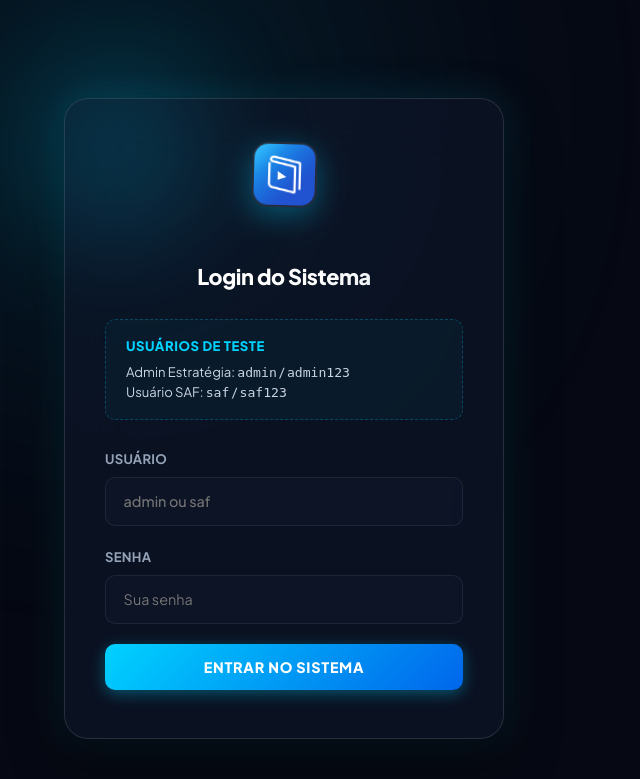
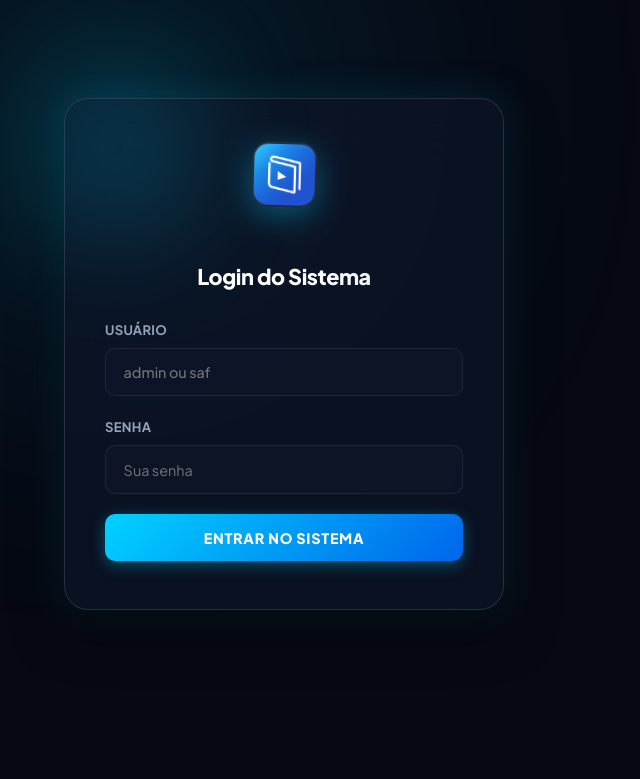
Before and after one commit to estrategiamund-hash/Enriquecer, a Flask app: page /login in a window 1280 px wide. Shown: the part 62-841 px from the top of the page, without its empty margins (0-640 px from the left). Run offline with Flask 3, Linux system fonts and the light colour scheme; some libraries are stand-ins or nearby versions.

Commit message:
chore: remove demo credentials from login page

```diff
--- a/templates/login.html
+++ b/templates/login.html
@@ -25,12 +25,6 @@
           <img src="{{ url_for('static', filename='Bookplay.png.webp') }}" alt="Bookplay Logo" class="login-logo-img" />
         </div>
         <h2>Login do Sistema</h2>
-
-        <div class="demo-credentials">
-          <strong>Usuários de Teste</strong>
-          <div>Admin Estratégia: <code>admin</code> / <code>admin123</code></div>
-          <div>Usuário SAF: <code>saf</code> / <code>saf123</code></div>
-        </div>
 
         {% if error %}
         <div class="login-error">{{ error }}</div>
```
